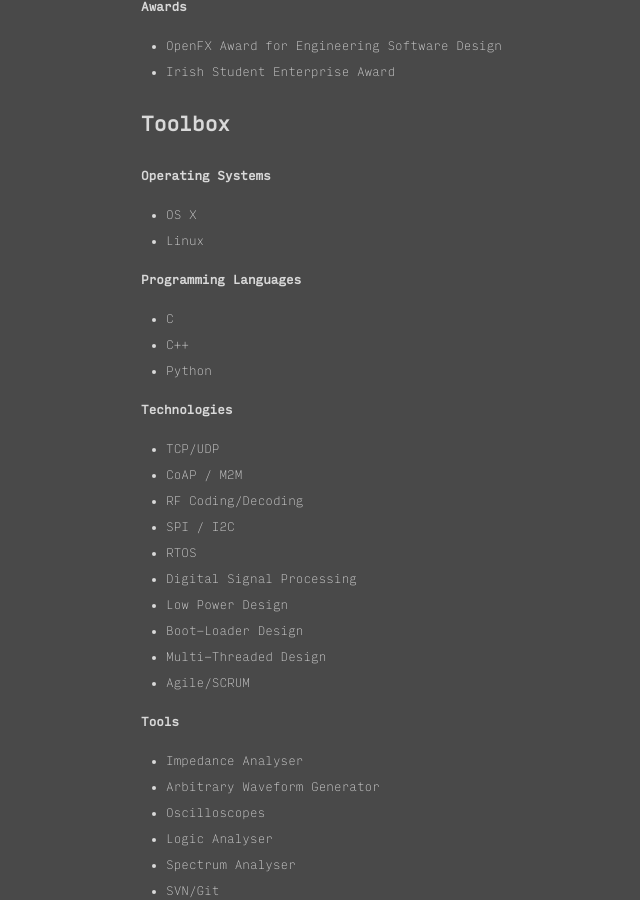
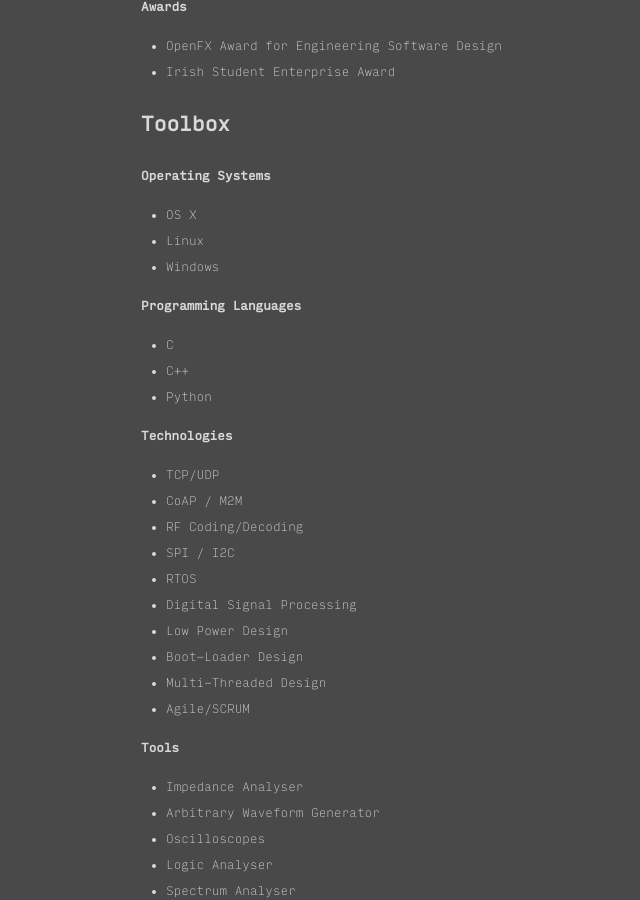
Before and after one commit to mhazley/mhazley.github.io, a Jekyll site: the page built from cv.md, in a window 1280 px wide and 900 px high, scrolled down 552 px. Shown: the whole window, without its empty margins (49-689 px from the left). Built offline with Jekyll 4.4.1, drawn with Linux system fonts in a browser that asks for light colours; Markdown is read by kramdown in place of the engine named in the settings.

Commit message:
Begrudgingly adding windoze into experience

```diff
--- a/cv.md
+++ b/cv.md
@@ -28,6 +28,7 @@ This was a project that attempted to investigate trust and reputation within the
 
 - OS X
 - Linux
+- Windows
 
 **Programming Languages**
 
```
